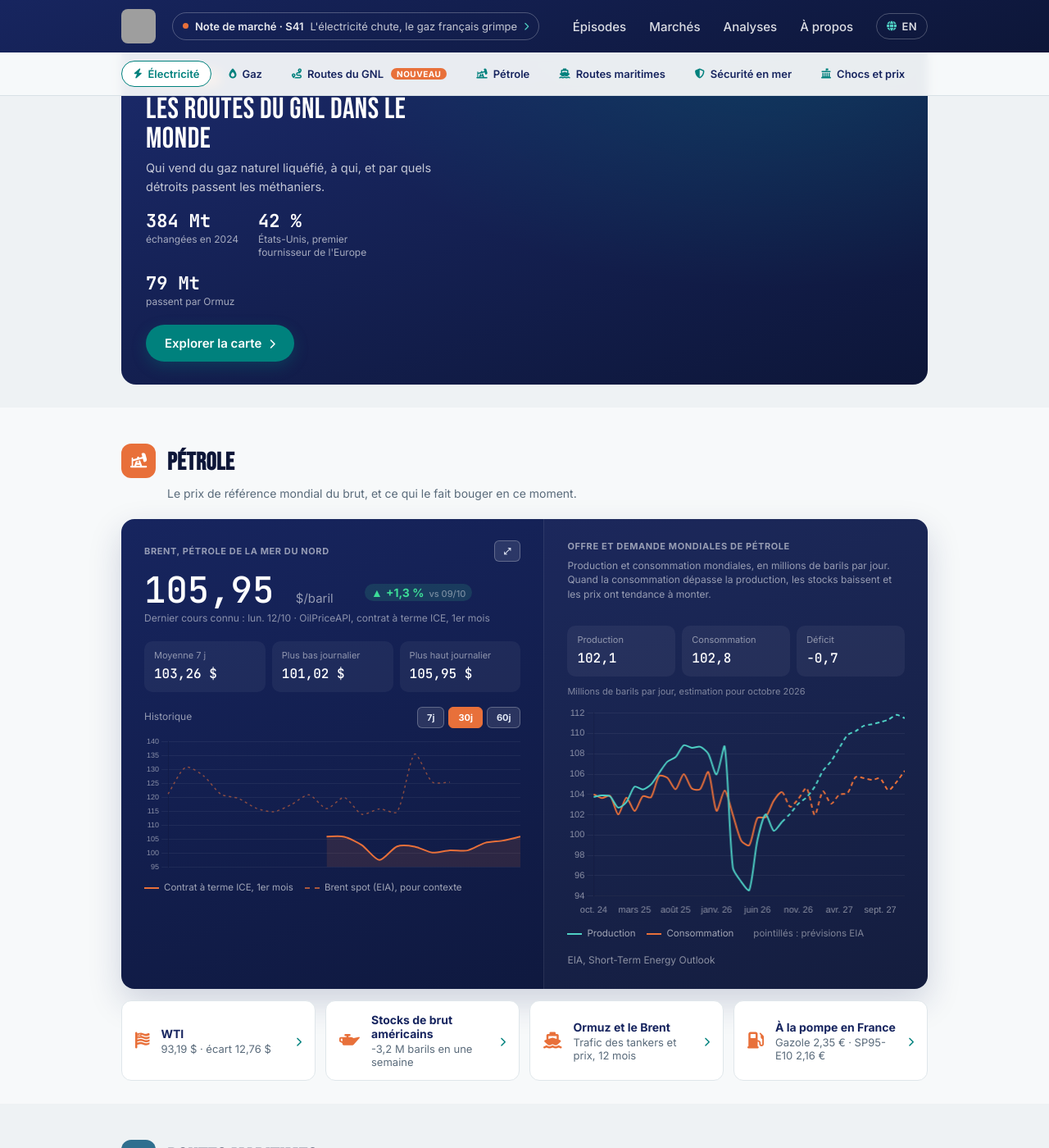
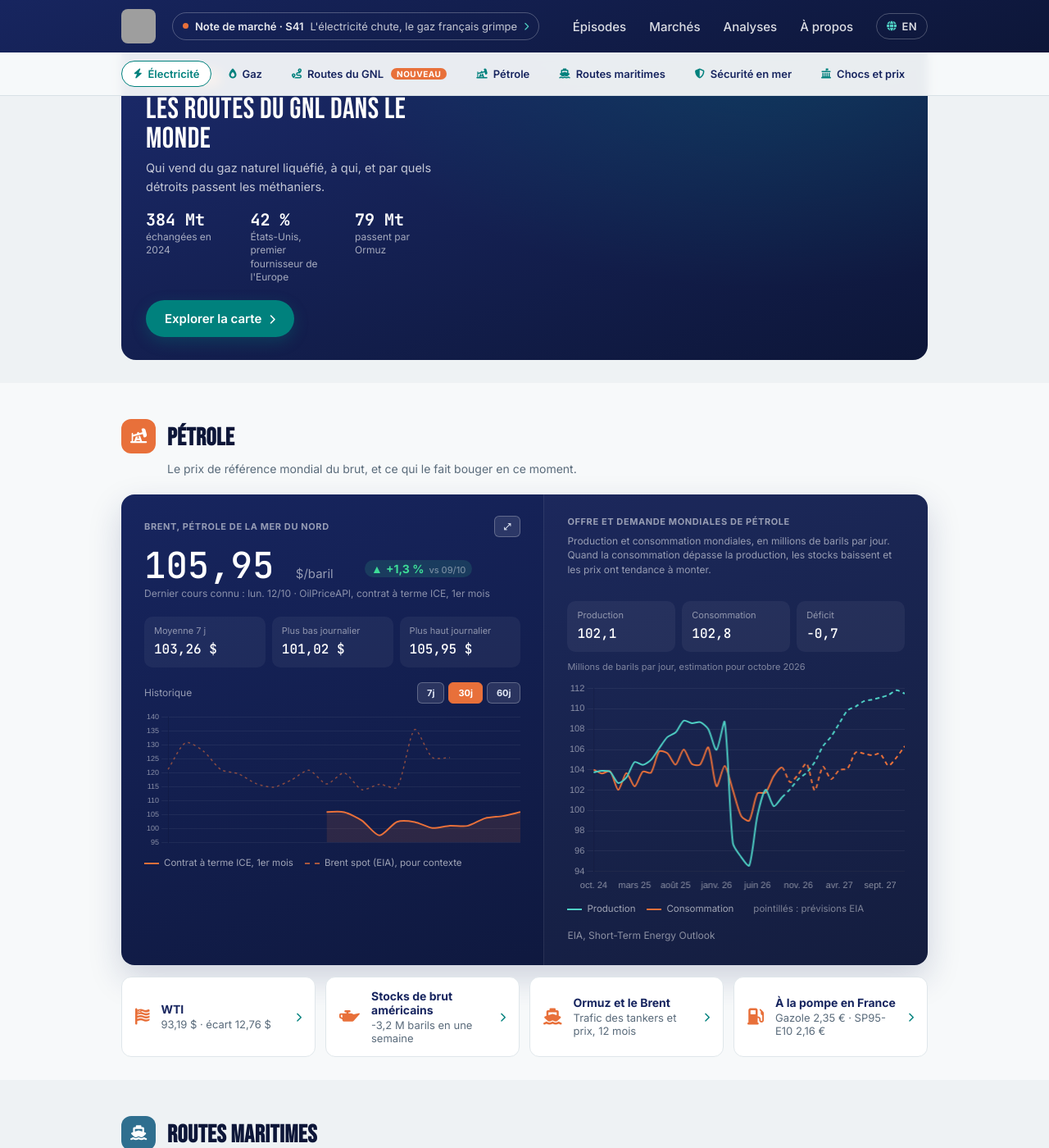
Before and after one commit to InsideEnergyMarkets/Inside-Energy-Markets, a Jekyll site: the page built from marches/index.html, in a window 1280 px wide and 1400 px high, scrolled down 2003 px. Shown: the whole window at 82% size. Built offline with Jekyll 4.4.1, drawn with Linux system fonts in a browser that asks for light colours; grey boxes are pictures that could not be loaded.

Commit message:
Carte GNL : bannière allégée (grands détroits seulement), chiffres sur une ligne
Co-Authored-By: Claude Opus 5.5 <noreply@anthropic.com>

```diff
--- a/_layouts/default.html
+++ b/_layouts/default.html
@@ -1795,6 +1795,7 @@ document.querySelectorAll('[data-nt-carousel]').forEach(function (car) {
         var avoided = all && c.k === 'BAB' && mt < 1;
         if (mt < 1 && !avoided) return;
         if (k > 1.6 && mt < 20 && !avoided) return;
+        if (mode !== 'full' && (avoided || mt < 45)) return; // bannière et vignette : seulement les grands détroits
         var p = proj(c.p), o = OFF[c.k] || [8, 14, 'start'], g = gC.append('g').attr('transform', 'translate(' + p[0] + ',' + p[1] + ')');
         g.append('rect').attr('class', 'lng-choke').attr('x', -4 * k).attr('y', -4 * k).attr('width', 8 * k).attr('height', 8 * k).attr('transform', 'rotate(45)');
         if (mode !== 'thumb') g.append('text').attr('class', 'lng-clbl').attr('x', o[0] * k).attr('y', o[1] * k).attr('text-anchor', o[2]).style('font-size', (10.5 * k) + 'px')
--- a/assets/css/style.css
+++ b/assets/css/style.css
@@ -3220,9 +3220,9 @@ a.mk-link-tile, a.mk-link-tile:hover { text-decoration: none; }
 @keyframes lng-pulse { 50% { opacity: 0.3; } }
 .lng-promo-title { margin: 10px 0 6px; font: 400 36px/1 'Bebas Neue', sans-serif; letter-spacing: 0.5px; color: #fff; }
 .lng-promo-sub { margin: 0; max-width: 440px; font-size: 14.5px; line-height: 1.55; color: rgba(255, 255, 255, 0.75); }
-.lng-promo-stats { display: flex; flex-wrap: wrap; gap: 14px 24px; margin: 16px 0 20px; }
-.lng-promo-stats div { display: flex; flex-direction: column; max-width: 150px; }
-.lng-promo-stats b { font: 700 22px 'JetBrains Mono', monospace; color: #fff; }
+.lng-promo-stats { display: grid; grid-template-columns: repeat(3, minmax(0, auto)); gap: 14px 20px; margin: 16px 0 20px; }
+.lng-promo-stats div { display: flex; flex-direction: column; max-width: 140px; }
+.lng-promo-stats b { font: 700 20px 'JetBrains Mono', monospace; color: #fff; white-space: nowrap; }
 .lng-promo-stats small { font-size: 12px; line-height: 1.35; color: rgba(255, 255, 255, 0.62); }
 .lng-promo-map { display: block; padding: 10px 10px 10px 0; }
 /* Accueil, sous « Le point marchés » */
```
